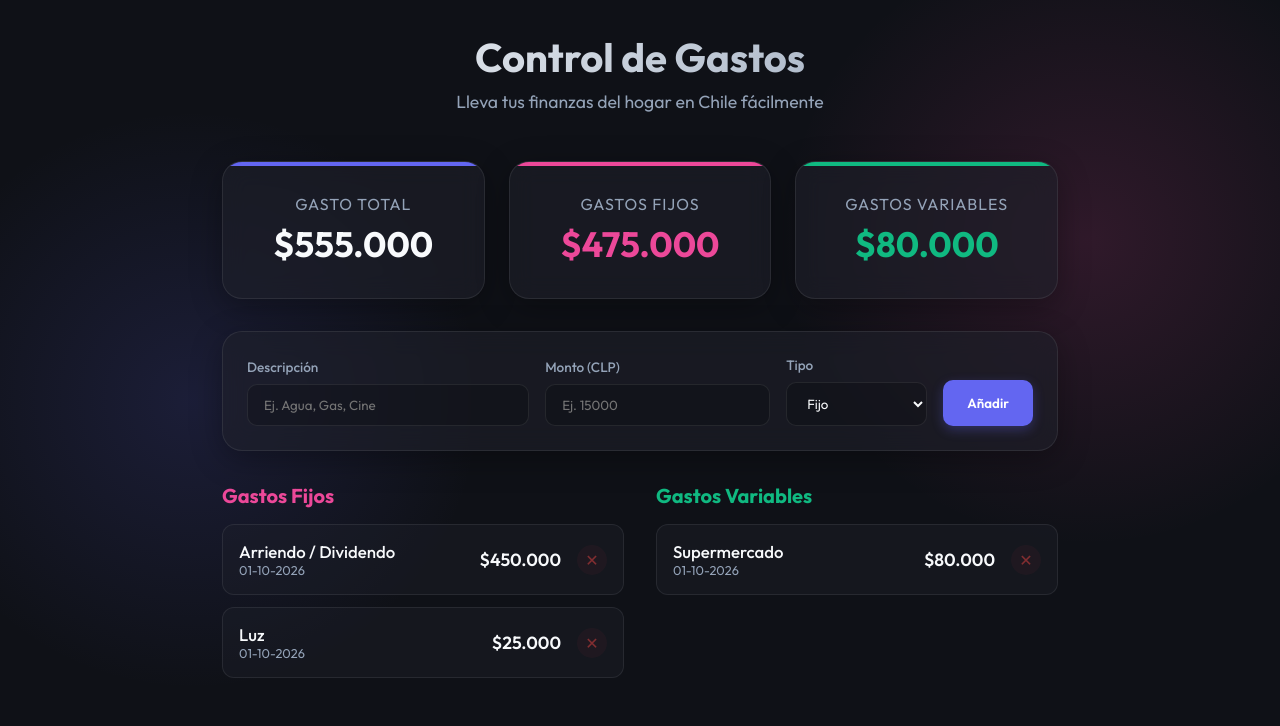
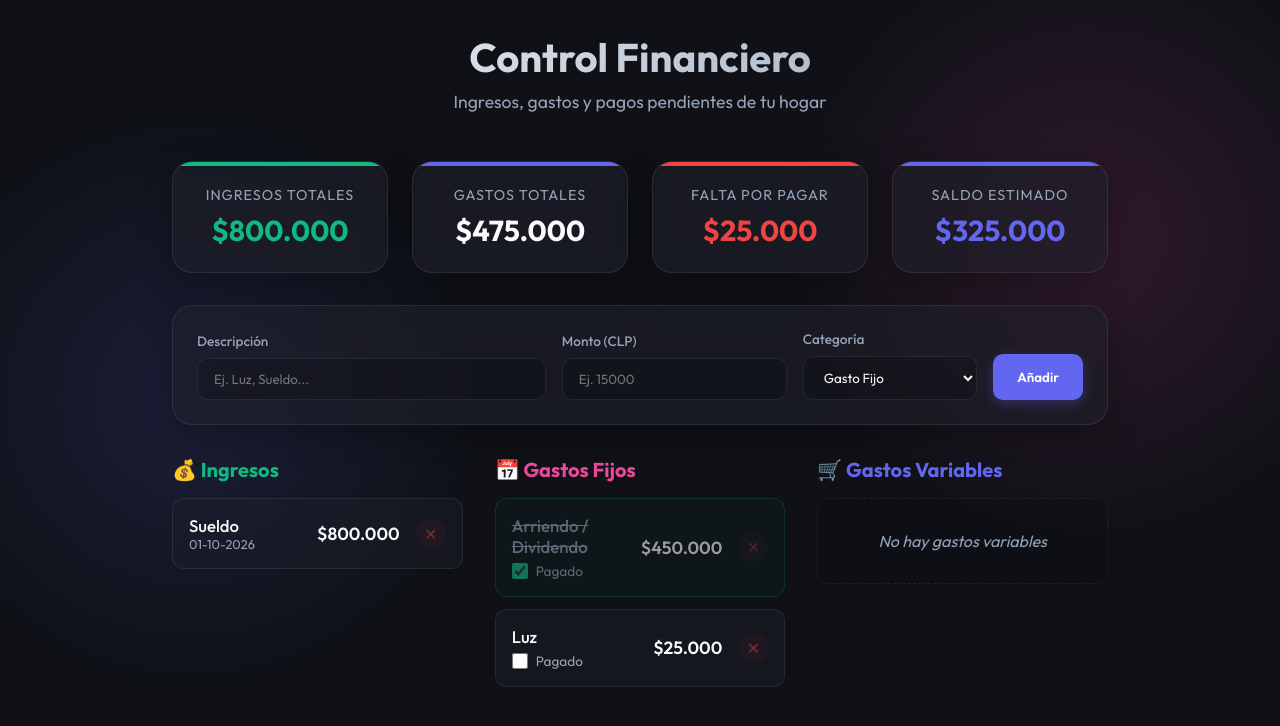
Before and after one commit to pixlrafa/gastos-casa-chile, a React (Vite) app: page / in a window 1280 px wide. Shown: the top 726 px of the page. Built offline with nearby package versions, Linux system fonts and the light colour scheme.

Commit message:
feat: añadir gestión de ingresos y estado de pagos

```diff
--- a/src/App.css
+++ b/src/App.css
@@ -1,5 +1,5 @@
 .app-container {
-  max-width: 900px;
+  max-width: 1000px;
   margin: 0 auto;
   padding: 2rem;
   width: 100%;
@@ -39,7 +39,7 @@
 /* Dashboard Summary */
 .summary-grid {
   display: grid;
-  grid-template-columns: repeat(auto-fit, minmax(250px, 1fr));
+  grid-template-columns: repeat(auto-fit, minmax(200px, 1fr));
   gap: 1.5rem;
   margin-bottom: 2rem;
   animation: fadeInUp 0.8s ease;
@@ -50,9 +50,10 @@
   flex-direction: column;
   align-items: center;
   justify-content: center;
-  padding: 2rem;
+  padding: 1.5rem;
   position: relative;
   overflow: hidden;
+  text-align: center;
 }
 
 .summary-card::before {
@@ -62,11 +63,12 @@
 }
 
 .summary-card.total::before { background: var(--accent-primary); }
-.summary-card.fixed::before { background: var(--accent-fixed); }
-.summary-card.variable::before { background: var(--accent-variable); }
+.summary-card.income::before { background: var(--accent-variable); }
+.summary-card.warning::before { background: var(--danger); }
+.summary-card.balance::before { background: var(--accent-primary); }
 
 .summary-title {
-  font-size: 1rem;
+  font-size: 0.9rem;
   color: var(--text-muted);
   text-transform: uppercase;
   letter-spacing: 1px;
@@ -74,7 +76,7 @@
 }
 
 .summary-amount {
-  font-size: 2.2rem;
+  font-size: 1.8rem;
   font-weight: 700;
 }
 
@@ -88,7 +90,7 @@
   animation: fadeInUp 0.8s ease 0.1s both;
 }
 
-@media (max-width: 600px) {
+@media (max-width: 768px) {
   .add-form {
     grid-template-columns: 1fr;
   }
@@ -127,7 +129,7 @@
   padding: 0.75rem 1.5rem;
   border-radius: 10px;
   font-weight: 600;
-  height: 46px; /* matching input height approximately */
+  height: 46px;
   box-shadow: 0 4px 12px rgba(99, 102, 241, 0.3);
 }
 
@@ -140,15 +142,9 @@
 /* Lists */
 .lists-container {
   display: grid;
-  grid-template-columns: 1fr 1fr;
+  grid-template-columns: repeat(auto-fit, minmax(280px, 1fr));
   gap: 2rem;
   animation: fadeInUp 0.8s ease 0.2s both;
-}
-
-@media (max-width: 768px) {
-  .lists-container {
-    grid-template-columns: 1fr;
-  }
 }
 
 .list-section h2 {
@@ -159,8 +155,9 @@
   gap: 0.5rem;
 }
 
+.list-section.income h2 { color: var(--accent-variable); }
 .list-section.fixed h2 { color: var(--accent-fixed); }
-.list-section.variable h2 { color: var(--accent-variable); }
+.list-section.variable h2 { color: var(--accent-primary); }
 
 .cost-list {
   display: flex;
@@ -176,12 +173,23 @@
   background: rgba(30, 33, 43, 0.4);
   border: 1px solid var(--border-glass);
   border-radius: 12px;
-  transition: transform 0.2s, background 0.2s;
+  transition: all 0.2s ease;
 }
 
 .cost-item:hover {
   transform: translateX(4px);
   background: rgba(30, 33, 43, 0.8);
+}
+
+.cost-item.paid {
+  opacity: 0.6;
+  border-color: rgba(16, 185, 129, 0.3);
+  background: rgba(16, 185, 129, 0.05);
+}
+
+.cost-item.paid .cost-name {
+  text-decoration: line-through;
+  color: var(--text-muted);
 }
 
 .cost-info {
@@ -192,11 +200,30 @@
 .cost-name {
   font-weight: 500;
   font-size: 1.05rem;
+  transition: color 0.2s;
 }
 
 .cost-date {
   font-size: 0.8rem;
   color: var(--text-muted);
+}
+
+.checkbox-wrap {
+  display: flex;
+  align-items: center;
+  gap: 0.5rem;
+  font-size: 0.85rem;
+  color: var(--text-muted);
+  cursor: pointer;
+  margin-top: 0.3rem;
+  user-select: none;
+}
+
+.checkbox-wrap input {
+  cursor: pointer;
+  width: 16px;
+  height: 16px;
+  accent-color: var(--accent-variable);
 }
 
 .cost-amount-wrap {
--- a/src/App.jsx
+++ b/src/App.jsx
@@ -11,129 +11,135 @@ const formatCLP = (amount) => {
 
 function App() {
   const [costs, setCosts] = useState(() => {
-    const saved = localStorage.getItem('gastos-chile');
-    if (saved) {
-      return JSON.parse(saved);
-    }
+    const saved = localStorage.getItem('gastos-chile-costs');
+    if (saved) return JSON.parse(saved);
     return [
-      { id: 1, name: 'Arriendo / Dividendo', amount: 450000, type: 'fixed', date: new Date().toISOString() },
-      { id: 2, name: 'Luz', amount: 25000, type: 'fixed', date: new Date().toISOString() },
-      { id: 3, name: 'Supermercado', amount: 80000, type: 'variable', date: new Date().toISOString() }
+      { id: 1, name: 'Arriendo / Dividendo', amount: 450000, type: 'fixed', isPaid: true, date: new Date().toISOString() },
+      { id: 2, name: 'Luz', amount: 25000, type: 'fixed', isPaid: false, date: new Date().toISOString() },
+    ];
+  });
+
+  const [incomes, setIncomes] = useState(() => {
+    const saved = localStorage.getItem('gastos-chile-incomes');
+    if (saved) return JSON.parse(saved);
+    return [
+      { id: 1, name: 'Sueldo', amount: 800000, date: new Date().toISOString() }
     ];
   });
 
   const [name, setName] = useState('');
   const [amount, setAmount] = useState('');
-  const [type, setType] = useState('fixed');
+  const [type, setType] = useState('fixed'); // 'fixed', 'variable', 'income'
 
   useEffect(() => {
-    localStorage.setItem('gastos-chile', JSON.stringify(costs));
-  }, [costs]);
+    localStorage.setItem('gastos-chile-costs', JSON.stringify(costs));
+    localStorage.setItem('gastos-chile-incomes', JSON.stringify(incomes));
+  }, [costs, incomes]);
 
-  const handleAddCost = (e) => {
+  const handleAdd = (e) => {
     e.preventDefault();
     if (!name || !amount) return;
 
-    const newCost = {
-      id: Date.now(),
-      name,
-      amount: parseInt(amount, 10),
-      type,
-      date: new Date().toISOString()
-    };
+    const parsedAmount = parseInt(amount, 10);
 
-    setCosts([...costs, newCost]);
+    if (type === 'income') {
+      const newIncome = { id: Date.now(), name, amount: parsedAmount, date: new Date().toISOString() };
+      setIncomes([...incomes, newIncome]);
+    } else {
+      const newCost = { id: Date.now(), name, amount: parsedAmount, type, isPaid: false, date: new Date().toISOString() };
+      setCosts([...costs, newCost]);
+    }
+
     setName('');
     setAmount('');
   };
 
-  const deleteCost = (id) => {
-    setCosts(costs.filter(c => c.id !== id));
+  const deleteCost = (id) => setCosts(costs.filter(c => c.id !== id));
+  const deleteIncome = (id) => setIncomes(incomes.filter(i => i.id !== id));
+
+  const togglePaid = (id) => {
+    setCosts(costs.map(c => c.id === id ? { ...c, isPaid: !c.isPaid } : c));
   };
 
+  const totalIncome = incomes.reduce((acc, curr) => acc + curr.amount, 0);
   const fixedCosts = costs.filter(c => c.type === 'fixed');
   const variableCosts = costs.filter(c => c.type === 'variable');
-
-  const totalFixed = fixedCosts.reduce((acc, curr) => acc + curr.amount, 0);
-  const totalVariable = variableCosts.reduce((acc, curr) => acc + curr.amount, 0);
-  const total = totalFixed + totalVariable;
+  const totalCosts = costs.reduce((acc, curr) => acc + curr.amount, 0);
+  const pendingToPay = costs.filter(c => !c.isPaid).reduce((acc, curr) => acc + curr.amount, 0);
+  const balance = totalIncome - totalCosts;
 
   return (
     <div className="app-container">
       <header className="header">
-        <h1>Control de Gastos</h1>
-        <p>Lleva tus finanzas del hogar en Chile fácilmente</p>
+        <h1>Control Financiero</h1>
+        <p>Ingresos, gastos y pagos pendientes de tu hogar</p>
       </header>
 
       <div className="summary-grid">
+        <div className="summary-card glass-panel income">
+          <span className="summary-title">Ingresos Totales</span>
+          <span className="summary-amount" style={{ color: 'var(--accent-variable)' }}>{formatCLP(totalIncome)}</span>
+        </div>
         <div className="summary-card glass-panel total">
-          <span className="summary-title">Gasto Total</span>
-          <span className="summary-amount">{formatCLP(total)}</span>
+          <span className="summary-title">Gastos Totales</span>
+          <span className="summary-amount">{formatCLP(totalCosts)}</span>
         </div>
-        <div className="summary-card glass-panel fixed">
-          <span className="summary-title">Gastos Fijos</span>
-          <span className="summary-amount" style={{ color: 'var(--accent-fixed)' }}>{formatCLP(totalFixed)}</span>
+        <div className="summary-card glass-panel warning">
+          <span className="summary-title">Falta por Pagar</span>
+          <span className="summary-amount" style={{ color: pendingToPay > 0 ? 'var(--danger)' : 'var(--text-main)' }}>{formatCLP(pendingToPay)}</span>
         </div>
-        <div className="summary-card glass-panel variable">
-          <span className="summary-title">Gastos Variables</span>
-          <span className="summary-amount" style={{ color: 'var(--accent-variable)' }}>{formatCLP(totalVariable)}</span>
+        <div className="summary-card glass-panel balance">
+          <span className="summary-title">Saldo Estimado</span>
+          <span className="summary-amount" style={{ color: balance >= 0 ? 'var(--accent-primary)' : 'var(--danger)' }}>
+            {formatCLP(balance)}
+          </span>
         </div>
       </div>
 
-      <form className="add-form glass-panel" onSubmit={handleAddCost}>
+      <form className="add-form glass-panel" onSubmit={handleAdd}>
         <div className="form-group">
           <label>Descripción</label>
           <input
-            type="text"
-            className="form-input"
-            placeholder="Ej. Agua, Gas, Cine"
-            value={name}
-            onChange={(e) => setName(e.target.value)}
+            type="text" className="form-input" placeholder="Ej. Luz, Sueldo..."
+            value={name} onChange={(e) => setName(e.target.value)} required
           />
         </div>
         <div className="form-group">
           <label>Monto (CLP)</label>
           <input
-            type="number"
-            className="form-input"
-            placeholder="Ej. 15000"
-            value={amount}
-            onChange={(e) => setAmount(e.target.value)}
-            min="1"
+            type="number" className="form-input" placeholder="Ej. 15000"
+            value={amount} onChange={(e) => setAmount(e.target.value)} min="1" required
           />
         </div>
         <div className="form-group">
-          <label>Tipo</label>
-          <select
-            className="form-input"
-            value={type}
-            onChange={(e) => setType(e.target.value)}
-          >
-            <option value="fixed">Fijo</option>
-            <option value="variable">Variable</option>
+          <label>Categoría</label>
+          <select className="form-input" value={type} onChange={(e) => setType(e.target.value)}>
+            <option value="income">Ingreso</option>
+            <option value="fixed">Gasto Fijo</option>
+            <option value="variable">Gasto Variable</option>
           </select>
         </div>
         <button type="submit" className="btn-primary">Añadir</button>
       </form>
 
       <div className="lists-container">
-        <div className="list-section fixed">
-          <h2>Gastos Fijos</h2>
+
+        {/* INGRESOS */}
+        <div className="list-section income">
+          <h2>💰 Ingresos</h2>
           <div className="cost-list">
-            {fixedCosts.length === 0 ? (
-              <div className="empty-state">No hay gastos fijos</div>
+            {incomes.length === 0 ? (
+              <div className="empty-state">No hay ingresos registrados</div>
             ) : (
-              fixedCosts.map(cost => (
-                <div key={cost.id} className="cost-item">
+              incomes.map(income => (
+                <div key={income.id} className="cost-item">
                   <div className="cost-info">
-                    <span className="cost-name">{cost.name}</span>
-                    <span className="cost-date">{new Date(cost.date).toLocaleDateString('es-CL')}</span>
+                    <span className="cost-name">{income.name}</span>
+                    <span className="cost-date">{new Date(income.date).toLocaleDateString('es-CL')}</span>
                   </div>
                   <div className="cost-amount-wrap">
-                    <span className="cost-amount">{formatCLP(cost.amount)}</span>
-                    <button className="btn-delete" onClick={() => deleteCost(cost.id)} aria-label="Eliminar">
-                      ✕
-                    </button>
+                    <span className="cost-amount">{formatCLP(income.amount)}</span>
+                    <button type="button" className="btn-delete" onClick={() => deleteIncome(income.id)} aria-label="Eliminar">✕</button>
                   </div>
                 </div>
               ))
@@ -141,29 +147,58 @@ function App() {
           </div>
         </div>
 
-        <div className="list-section variable">
-          <h2>Gastos Variables</h2>
+        {/* GASTOS FIJOS */}
+        <div className="list-section fixed">
+          <h2>📅 Gastos Fijos</h2>
           <div className="cost-list">
-            {variableCosts.length === 0 ? (
-              <div className="empty-state">No hay gastos variables</div>
+            {fixedCosts.length === 0 ? (
+              <div className="empty-state">No hay gastos fijos</div>
             ) : (
-              variableCosts.map(cost => (
-                <div key={cost.id} className="cost-item">
+              fixedCosts.map(cost => (
+                <div key={cost.id} className={`cost-item ${cost.isPaid ? 'paid' : ''}`}>
                   <div className="cost-info">
                     <span className="cost-name">{cost.name}</span>
-                    <span className="cost-date">{new Date(cost.date).toLocaleDateString('es-CL')}</span>
+                    <label className="checkbox-wrap">
+                      <input type="checkbox" checked={cost.isPaid} onChange={() => togglePaid(cost.id)} />
+                      <span>Pagado</span>
+                    </label>
                   </div>
                   <div className="cost-amount-wrap">
                     <span className="cost-amount">{formatCLP(cost.amount)}</span>
-                    <button className="btn-delete" onClick={() => deleteCost(cost.id)} aria-label="Eliminar">
-                      ✕
-                    </button>
+                    <button type="button" className="btn-delete" onClick={() => deleteCost(cost.id)} aria-label="Eliminar">✕</button>
                   </div>
                 </div>
               ))
             )}
           </div>
         </div>
+
+        {/* GASTOS VARIABLES */}
+        <div className="list-section variable">
+          <h2>🛒 Gastos Variables</h2>
+          <div className="cost-list">
+            {variableCosts.length === 0 ? (
+              <div className="empty-state">No hay gastos variables</div>
+            ) : (
+              variableCosts.map(cost => (
+                <div key={cost.id} className={`cost-item ${cost.isPaid ? 'paid' : ''}`}>
+                  <div className="cost-info">
+                    <span className="cost-name">{cost.name}</span>
+                    <label className="checkbox-wrap">
+                      <input type="checkbox" checked={cost.isPaid} onChange={() => togglePaid(cost.id)} />
+                      <span>Pagado</span>
+                    </label>
+                  </div>
+                  <div className="cost-amount-wrap">
+                    <span className="cost-amount">{formatCLP(cost.amount)}</span>
+                    <button type="button" className="btn-delete" onClick={() => deleteCost(cost.id)} aria-label="Eliminar">✕</button>
+                  </div>
+                </div>
+              ))
+            )}
+          </div>
+        </div>
+
       </div>
     </div>
   );
```
